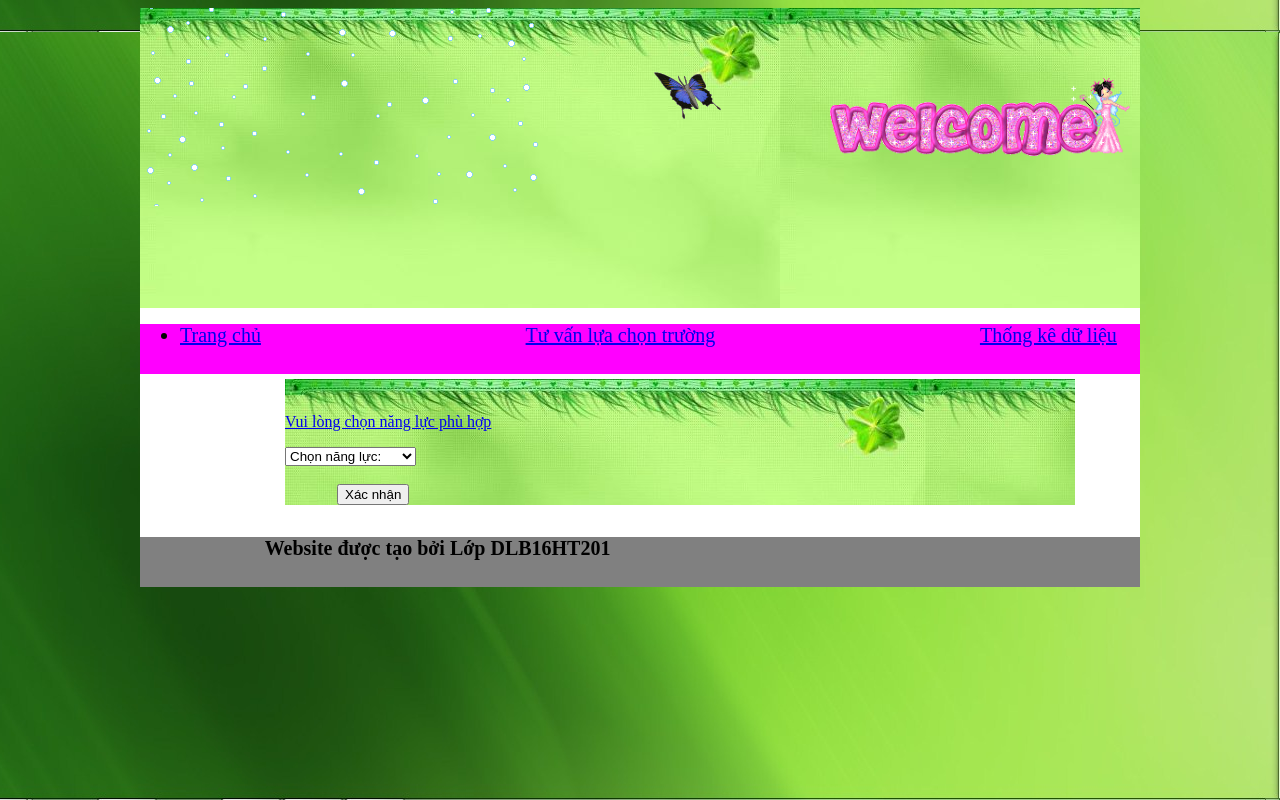
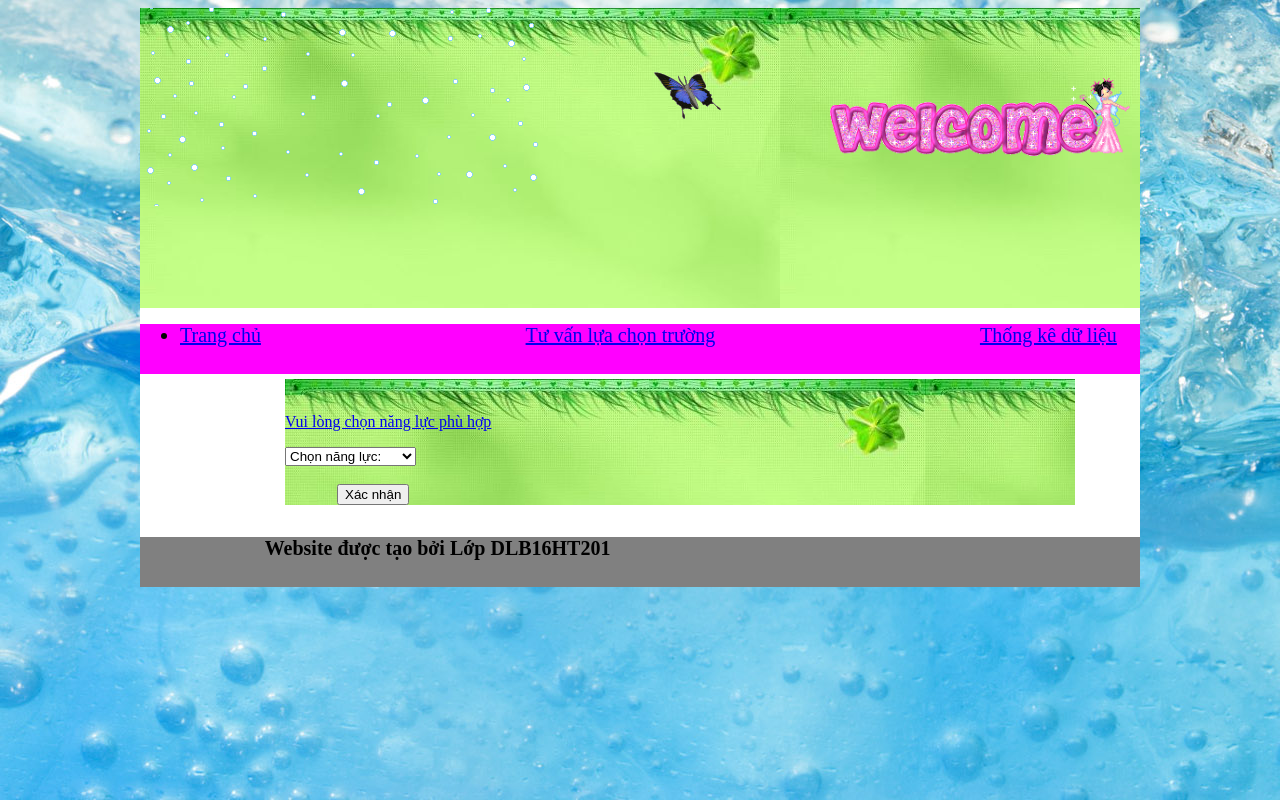
Before and after one commit to thanhhoai123/hoai1987.github.io, a PHP site: page /phanloai.php in a window 1280 px wide. Run offline with PHP 8.4, Linux system fonts and the light colour scheme; grey boxes are pictures that could not be loaded.

Commit message:
Add files via upload

```diff
--- a/css/StyleSheet.css
+++ b/css/StyleSheet.css
@@ -1,7 +1,7 @@
 body /*background:color image reapet attachment position*/
 {
     background-color: white;
-    background-image: url('../images/xanhlacay.jpg');
+    background-image: url('../images/hinh nuoc.jpg');
     background-repeat:repeat;
     background-attachment: fixed;
     background-position:right bottom;
```
